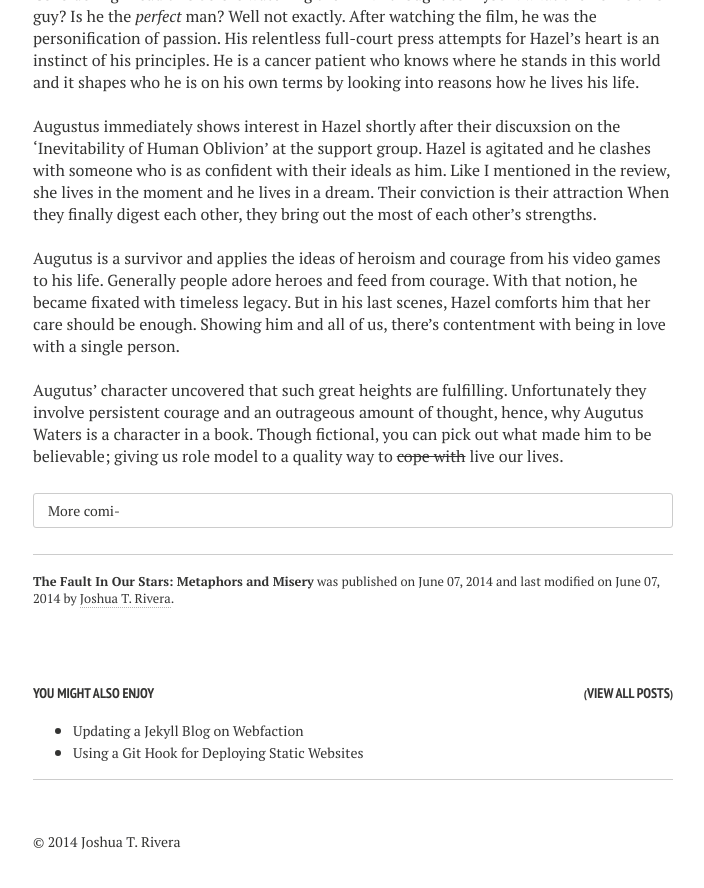
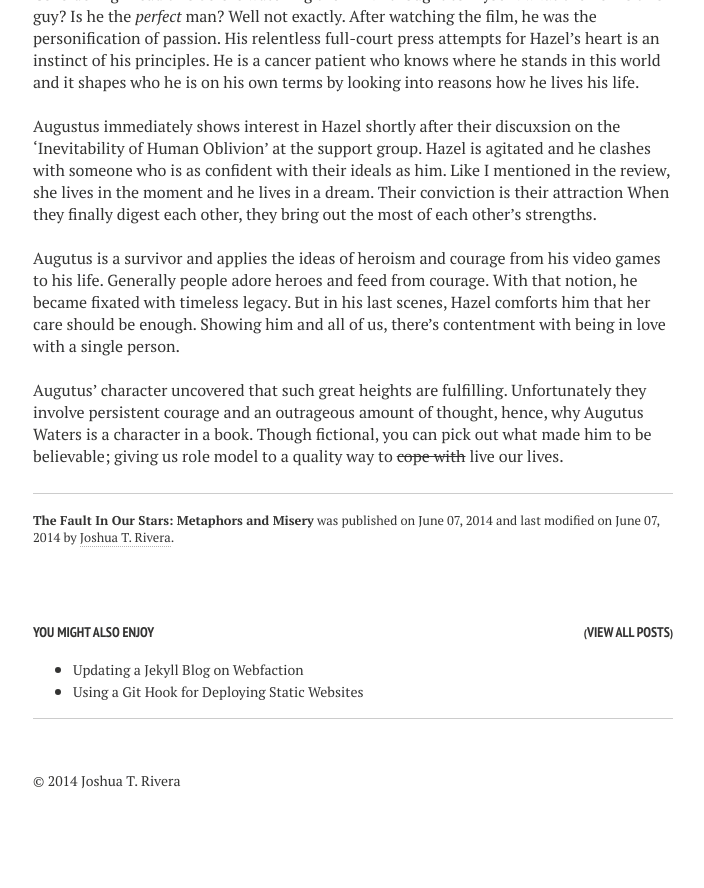
Before and after one commit to alexpolonsky/doswah.com, a Jekyll site: the page built from _posts/2014-06-07-the-fault-in-our-stars.md, in a window 1280 px wide and 900 px high, scrolled down 3776 px. Shown: the top 888 px of the window, without its empty margins (287-991 px from the left). Built offline with Jekyll 4.4.1, drawn with Linux system fonts in a browser that asks for light colours; nearby versions of some CDN libraries; after the commit the page ends 4615 px from its top, so only the background shows below that.

```diff
--- a/_posts/2014-06-07-the-fault-in-our-stars.md
+++ b/_posts/2014-06-07-the-fault-in-our-stars.md
@@ -96,6 +96,3 @@
 Augutus is a survivor and applies the ideas of heroism and courage from his video games to his life. Generally people adore heroes and feed from courage. With that notion, he became fixated with timeless legacy. But in his last scenes, Hazel comforts him that her care should be enough. Showing him and all of us, there's contentment with being in love with a single person.
 <br><br>
 Augutus' character uncovered that such great heights are fulfilling. Unfortunately they involve persistent courage and an outrageous amount of thought, hence, why Augutus Waters is a character in a book. Though fictional, you can pick out what made him to be believable; giving us role model to a quality way to <strike>cope with</strike> live our lives.
-
-More comi-
-{: .notice}
```
